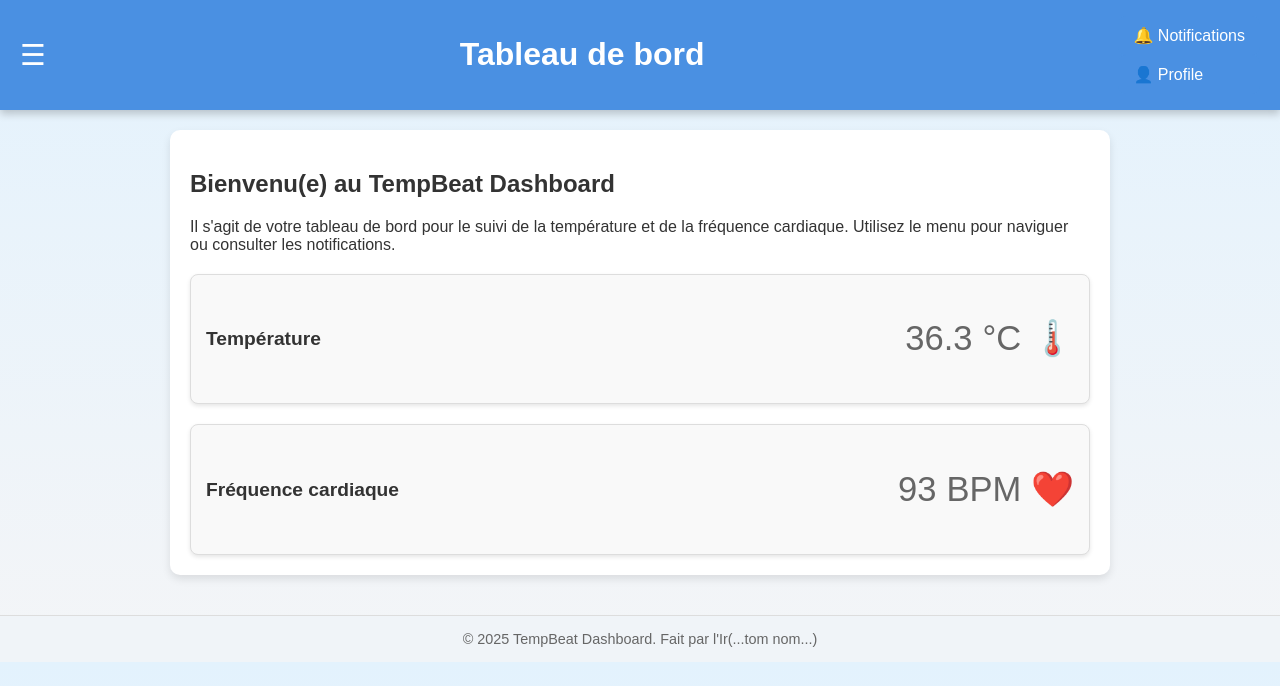
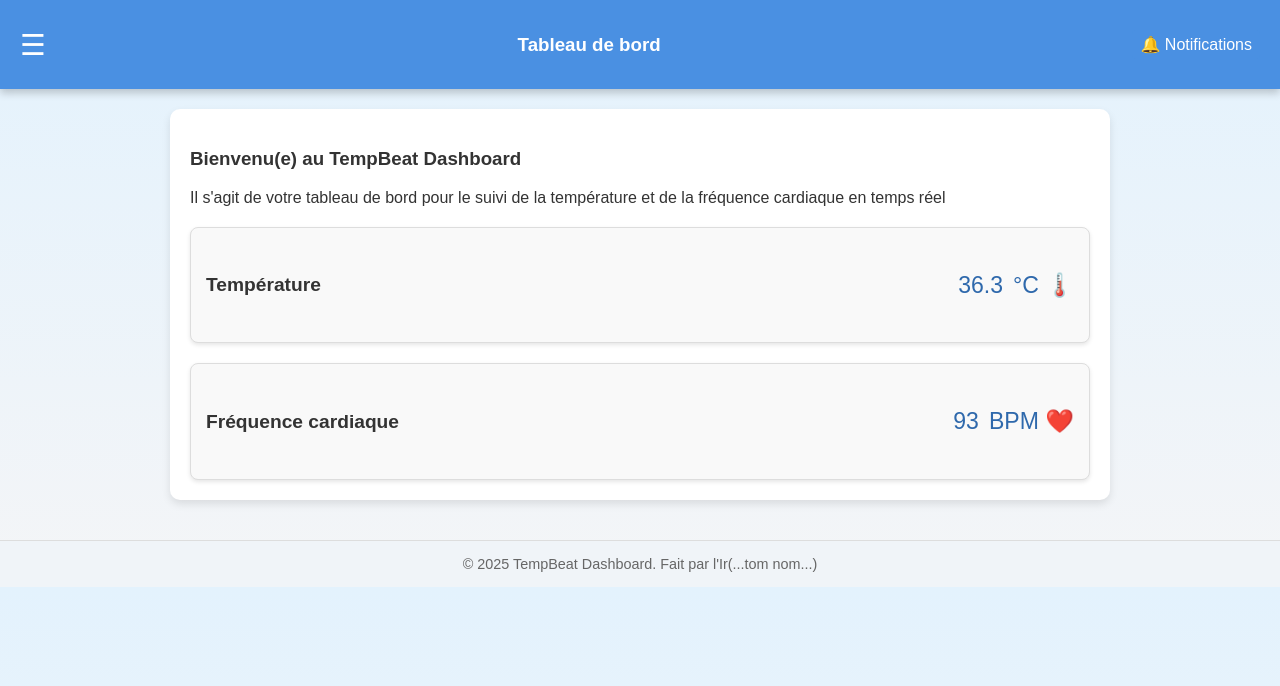
Before and after one commit to Nestor76164/sage, a plain HTML site: page index.html in a window 1280 px wide. Drawn offline with Linux system fonts and the light colour scheme.

Commit message:
index.html

```diff
--- a/index.html
+++ b/index.html
@@ -3,7 +3,7 @@
 <head>
     <meta charset="UTF-8">
     <meta name="viewport" content="width=device-width, initial-scale=1.0">
-    <title>TempBeat_Dashboard</title>
+    <title>Custom Dashboard</title>
     <style>
         body {
             margin: 0;
@@ -81,14 +81,14 @@
         }
         .data-value span {
             margin-left: 10px;
-            font-size: 1.2em;
-            color: #666;
+            font-size: 0.8em;
+            color: #2f69ac;
         }
         .notifications div {
             background: #4a90e2;
             color: white;
-            padding: 10px 15px;
-            border-radius: 8px;
+            padding: 5px 8px;
+            border-radius: 4px;
             cursor: pointer;
             transition: background-color 0.3s;
         }
@@ -104,15 +104,15 @@
             font-size: 0.9em;
             border-top: 1px solid #ddd;
         }
+
     </style>
 </head>
 <body>
     <header>
         <div class="menu-toggle">☰</div>
-        <h1>Tableau de bord</h1>
+        <h3>Tableau de bord</h3>
         <div class="notifications">
             <div id="bell">🔔 Notifications</div>
-            <div id="profile">👤 Profile</div>
         </div>
     </header>
     <nav id="side-menu">
@@ -122,10 +122,11 @@
         <a href="#contact">Contact</a>
     </nav>
     <div class="main-content">
-        <h2>Bienvenu(e) au TempBeat Dashboard</h2>
-        <p>Il s'agit de votre tableau de bord pour le suivi de la température et de la fréquence cardiaque. Utilisez le menu pour naviguer ou consulter les notifications.</p>
+        <h3>Bienvenu(e) au TempBeat Dashboard</h3>
+        <p>Il s'agit de votre tableau de bord pour le suivi de la température et de la fréquence cardiaque en temps réel</p>
+         <!-- <p>Il s'agit de votre tableau de bord pour le suivi de la température et de la fréquence cardiaque. Utilisez le menu pour naviguer ou consulter les notifications.</p>
 
-        <!-- Data Sections -->
+       Data Sections -->
         <div class="data-section">
             <h3>Température</h3>
             <p class="data-value">
@@ -159,11 +160,6 @@
             alert('You have no new notifications.');
         });
 
-        const profile = document.getElementById('profile');
-        profile.addEventListener('click', () => {
-            alert('Profile settings are under development.');
-        });
-
         // Function to simulate fetching data from a database
         function fetchData() {
             const temperature = (Math.random() * 2 + 35).toFixed(1); // Random temp between 35 and 37
```
